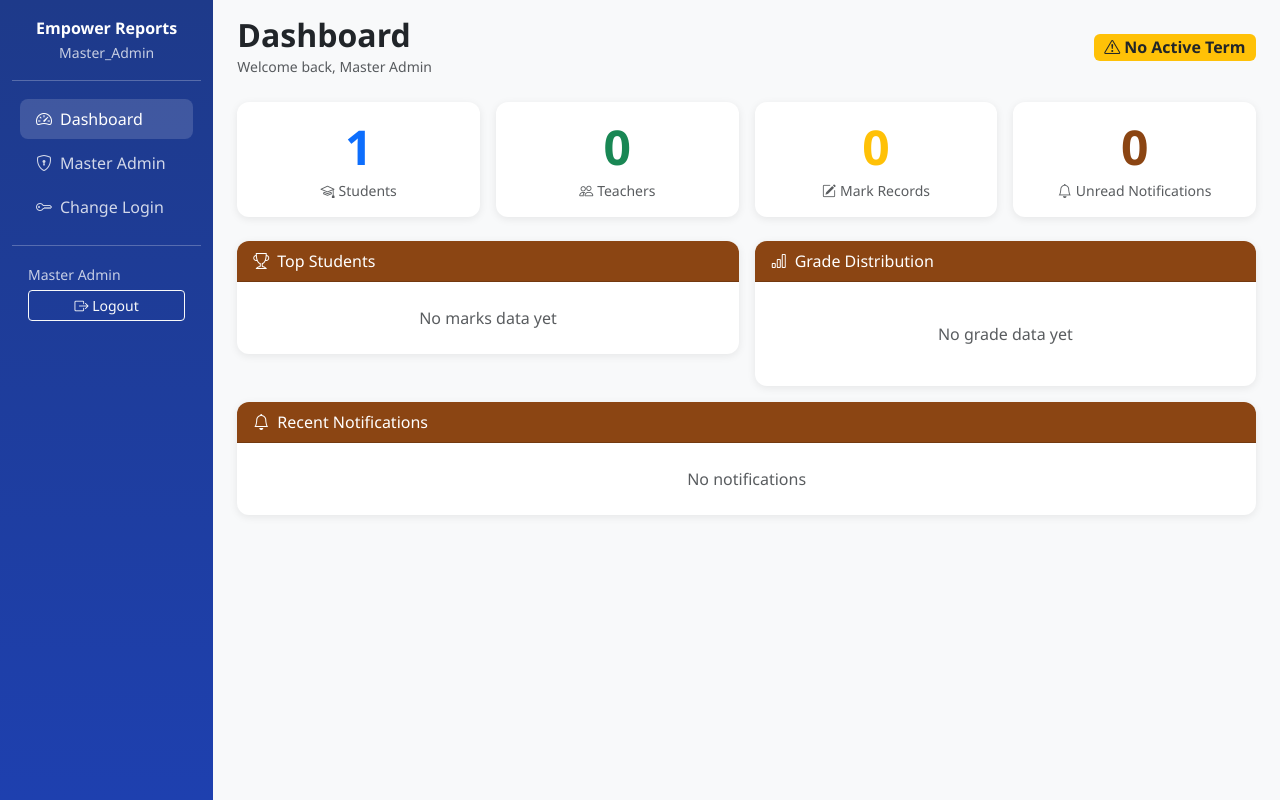
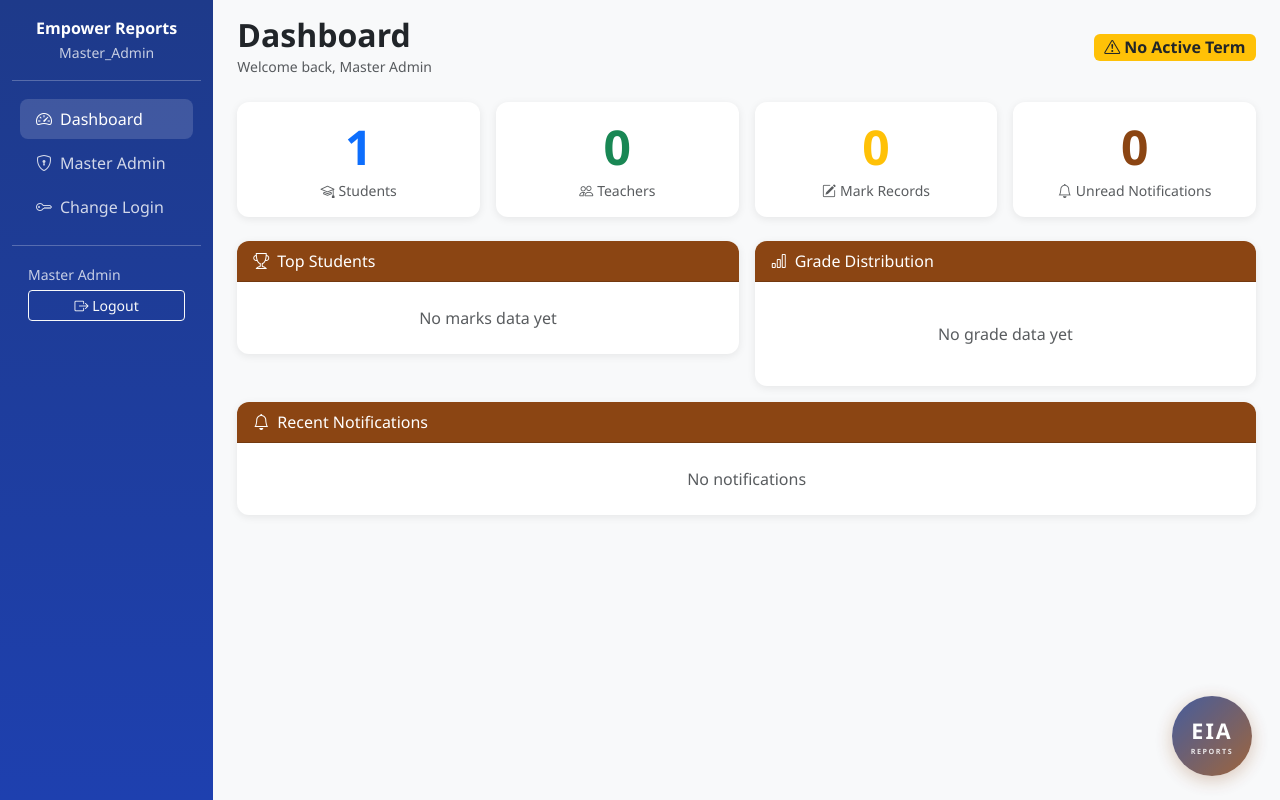
Before and after one commit to EIA2025/empower-reports, a Flask app: page /dashboard in a window 1280 px wide. Run offline with Flask 3, Linux system fonts and the light colour scheme; the visitor is signed in with stand-in values (Sample User, id 1); data comes from the database, SQL or seed files in the repository; data that the repository does not hold is empty; some libraries are stand-ins or nearby versions.

Commit message:
jkgiyruyo

```diff
--- a/templates/base.html
+++ b/templates/base.html
@@ -23,11 +23,77 @@
   .notif-badge { font-size: .65em; }
   .flash-messages { position: fixed; top: 70px; right: 20px; z-index: 9999; min-width: 300px; }
   @media(max-width:768px) { .sidebar { min-height: auto; } }
+
+  /* ── EIA watermark badge — shown on every page ── */
+  .eia-watermark {
+    position: fixed;
+    bottom: 24px;
+    right: 28px;
+    width: 80px;
+    height: 80px;
+    border-radius: 50%;
+    background: linear-gradient(135deg, #1e3a8a 0%, #8B4513 100%);
+    display: flex;
+    flex-direction: column;
+    align-items: center;
+    justify-content: center;
+    color: #fff;
+    font-weight: 800;
+    font-size: 1.35rem;
+    letter-spacing: 2px;
+    box-shadow: 0 4px 18px rgba(139,69,19,.35);
+    opacity: 0.82;
+    z-index: 1050;
+    user-select: none;
+    pointer-events: none;
+  }
+  .eia-watermark span.sub {
+    font-size: .45rem;
+    font-weight: 600;
+    letter-spacing: 1.5px;
+    opacity: .85;
+    margin-top: -2px;
+    text-transform: uppercase;
+  }
+
+  /* ── Login page EIA badge (top-right corner) ── */
+  .eia-login-badge {
+    position: absolute;
+    top: 18px;
+    right: 22px;
+    width: 64px;
+    height: 64px;
+    border-radius: 50%;
+    background: linear-gradient(135deg, #fff3 0%, #fff1 100%);
+    border: 2px solid rgba(255,255,255,.45);
+    display: flex;
+    flex-direction: column;
+    align-items: center;
+    justify-content: center;
+    color: #fff;
+    font-weight: 800;
+    font-size: 1.1rem;
+    letter-spacing: 2px;
+    box-shadow: 0 2px 12px rgba(0,0,0,.18);
+    user-select: none;
+    pointer-events: none;
+    backdrop-filter: blur(4px);
+  }
+  .eia-login-badge span.sub {
+    font-size: .42rem;
+    font-weight: 600;
+    letter-spacing: 1.5px;
+    opacity: .85;
+    margin-top: -2px;
+    text-transform: uppercase;
+  }
 </style>
 {% block extra_css %}{% endblock %}
 </head>
 <body>
-{% if session.user_id is defined and session.get('username') %}
+
+{% if session.get('user_id') %}
+{# ── Authenticated layout (sidebar + main) ── #}
 <div class="container-fluid">
   <div class="row">
     <!-- Sidebar -->
@@ -61,11 +127,10 @@
         <li class="nav-item"><a class="nav-link {% if request.endpoint=='report_design' %}active{% endif %}" href="{{ url_for('report_design') }}"><i class="bi bi-palette"></i>Report Design</a></li>
         <li class="nav-item"><a class="nav-link" href="{{ url_for('data_export', type='students') }}"><i class="bi bi-download"></i>Data Export</a></li>
 
-        {% else %}
+        {% else %}{# teacher #}
         <li class="nav-item"><a class="nav-link {% if request.endpoint=='marks' %}active{% endif %}" href="{{ url_for('marks') }}"><i class="bi bi-pencil-square"></i>Enter Results</a></li>
         <li class="nav-item"><a class="nav-link {% if request.endpoint=='comments' %}active{% endif %}" href="{{ url_for('comments') }}"><i class="bi bi-chat-text"></i>Comments</a></li>
         <li class="nav-item"><a class="nav-link {% if request.endpoint=='behavior' %}active{% endif %}" href="{{ url_for('behavior') }}"><i class="bi bi-clipboard-check"></i>Behavior</a></li>
-        <li class="nav-item"><a class="nav-link {% if request.endpoint=='behavior_components' %}active{% endif %}" href="{{ url_for('behavior_components') }}"><i class="bi bi-sliders"></i>Behavior Setup</a></li>
         <li class="nav-item"><a class="nav-link {% if request.endpoint=='decisions' %}active{% endif %}" href="{{ url_for('decisions') }}"><i class="bi bi-check2-circle"></i>Decisions</a></li>
         <li class="nav-item"><a class="nav-link {% if request.endpoint=='discipline' %}active{% endif %}" href="{{ url_for('discipline') }}"><i class="bi bi-exclamation-triangle"></i>Discipline</a></li>
         <li class="nav-item"><a class="nav-link {% if request.endpoint=='communications' %}active{% endif %}" href="{{ url_for('communications') }}"><i class="bi bi-envelope"></i>Communications</a></li>
@@ -82,7 +147,6 @@
 
     <!-- Main content -->
     <main class="col-md-10 px-4 py-3">
-      <!-- Flash messages -->
       <div class="flash-messages">
         {% with messages = get_flashed_messages(with_categories=true) %}
           {% for cat, msg in messages %}
@@ -96,9 +160,24 @@
     </main>
   </div>
 </div>
+
 {% else %}
+{# ── Unauthenticated layout (login page) ── #}
+<div style="position:relative;">
+  <!-- EIA badge on login page — top right corner -->
+  <div class="eia-login-badge">
+    EIA
+    <span class="sub">Reports</span>
+  </div>
   {% block auth_content %}{% endblock %}
+</div>
 {% endif %}
+
+<!-- EIA watermark — always visible on every page -->
+<div class="eia-watermark">
+  EIA
+  <span class="sub">Reports</span>
+</div>
 
 <script src="https://cdn.jsdelivr.net/npm/bootstrap@5.3.0/dist/js/bootstrap.bundle.min.js"></script>
 <script src="https://cdn.jsdelivr.net/npm/chart.js"></script>
--- a/templates/dashboard.html
+++ b/templates/dashboard.html
@@ -1,5 +1,6 @@
 {% extends "base.html" %}
 {% block title %}Dashboard - Empower Reports{% endblock %}
+
 {% block content %}
 <div class="d-flex justify-content-between align-items-center mb-4">
   <div>
@@ -15,25 +16,25 @@
 
 <!-- Stats row -->
 <div class="row g-3 mb-4">
-  <div class="col-md-3">
+  <div class="col-6 col-md-3">
     <div class="card text-center p-3">
       <div class="display-5 text-primary fw-bold">{{ total_students }}</div>
       <div class="text-muted small mt-1"><i class="bi bi-mortarboard me-1"></i>Students</div>
     </div>
   </div>
-  <div class="col-md-3">
+  <div class="col-6 col-md-3">
     <div class="card text-center p-3">
       <div class="display-5 text-success fw-bold">{{ total_teachers }}</div>
       <div class="text-muted small mt-1"><i class="bi bi-people me-1"></i>Teachers</div>
     </div>
   </div>
-  <div class="col-md-3">
+  <div class="col-6 col-md-3">
     <div class="card text-center p-3">
       <div class="display-5 text-warning fw-bold">{{ total_marks }}</div>
       <div class="text-muted small mt-1"><i class="bi bi-pencil-square me-1"></i>Mark Records</div>
     </div>
   </div>
-  <div class="col-md-3">
+  <div class="col-6 col-md-3">
     <div class="card text-center p-3">
       {% set unread = notifs | selectattr('read', 'equalto', False) | list | length %}
       <div class="display-5 fw-bold" style="color:var(--brand)">{{ unread }}</div>
@@ -83,7 +84,7 @@
   </div>
 
   <!-- Notifications -->
-  <div class="col-md-12">
+  <div class="col-12">
     <div class="card">
       <div class="card-header"><i class="bi bi-bell me-2"></i>Recent Notifications</div>
       <div class="card-body p-0">
@@ -109,6 +110,7 @@
     </div>
   </div>
 </div>
+
 {% endblock %}
 
 {% block extra_js %}
```
